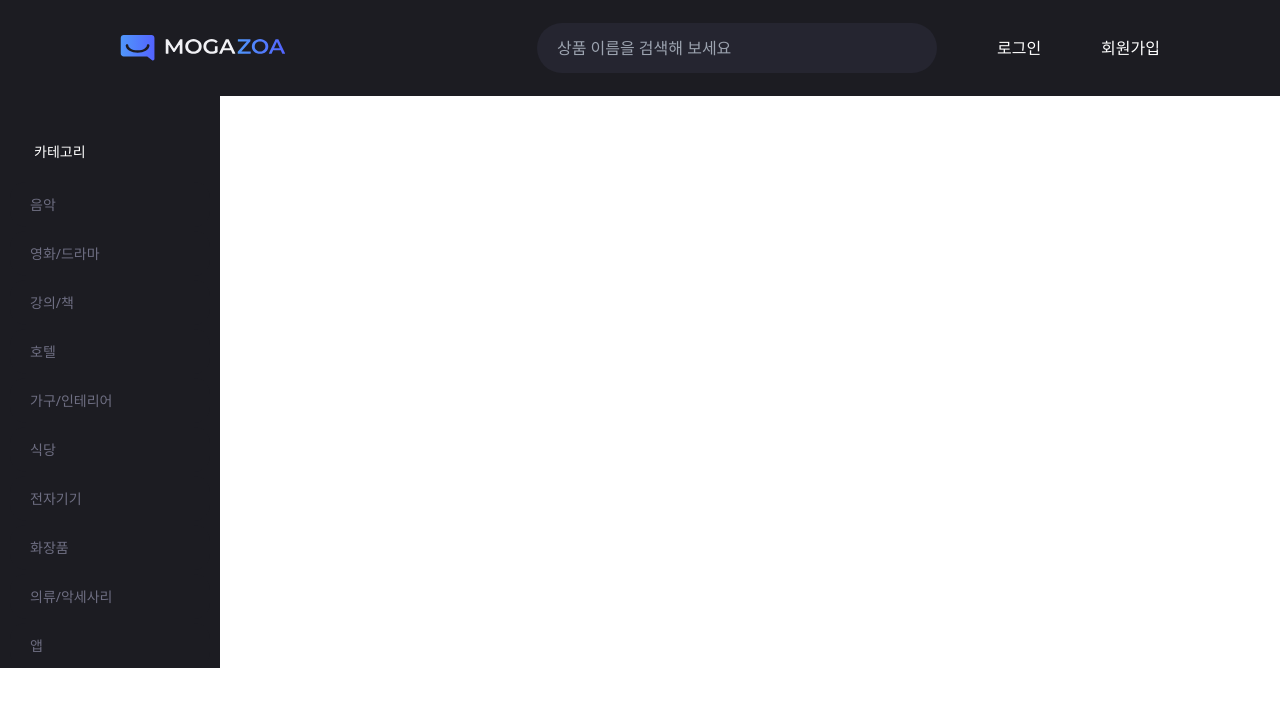
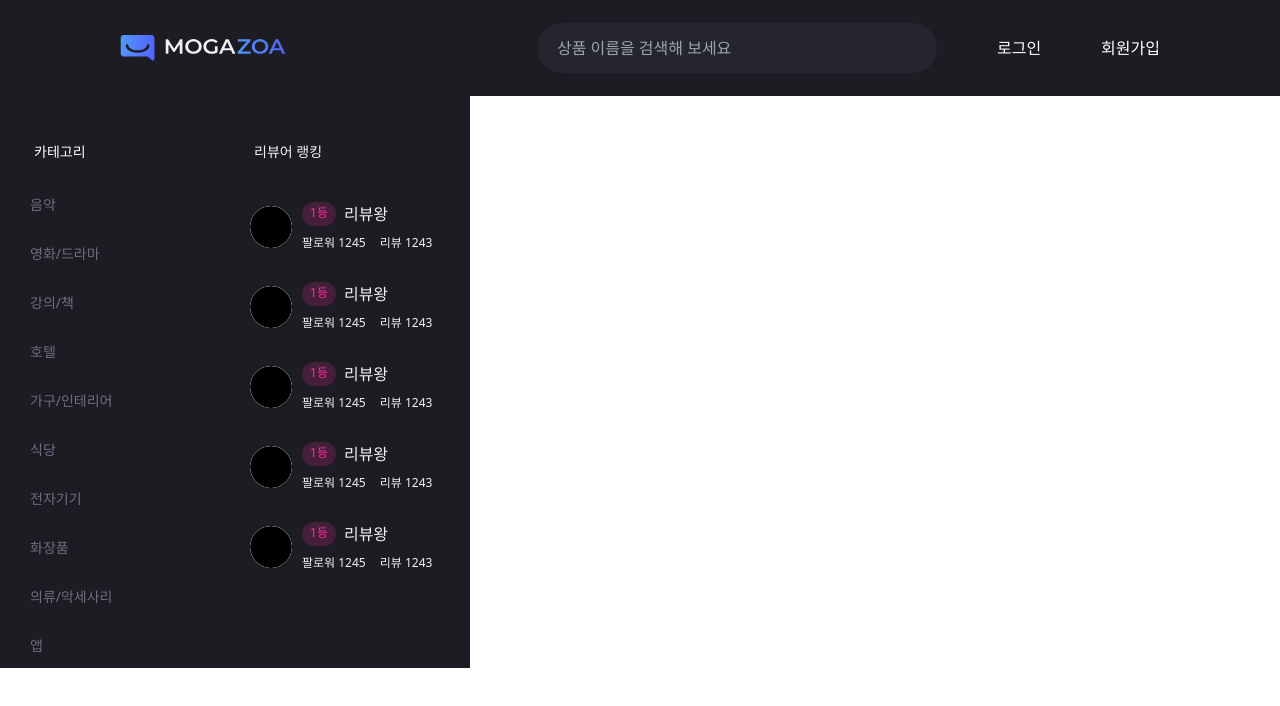
Before and after one commit to Codeit-FE-5-part4-5/Mogazoa, a Next.js app: page / in a window 1280 px wide. Shown: the top 706 px of the page. Built offline with nearby package versions, Linux system fonts and the light colour scheme.

Commit message:
feat : RankingList 컴포넌트 ui 구현

```diff
--- a/src/pages/index.tsx
+++ b/src/pages/index.tsx
@@ -5,7 +5,15 @@ import { Header } from '@/shared/components/header/header';
 export default function Home() {
   return (
     <div>
-      <Header /> <SlideMenu />
+      <Header />
+      <div className="flex flex-row overflow-hidden">
+        <div>
+          <SlideMenu />
+        </div>
+        <div className="overflow-x-auto">
+          <RankingList />
+        </div>
+      </div>
     </div>
   );
 }
--- a/src/shared/components/RankingList/RankingList.tsx
+++ b/src/shared/components/RankingList/RankingList.tsx
@@ -1,7 +1,6 @@
 import RankingCard from '../RankingCard/RankingCard';
-import closed from '@/../../public/close.svg';
 
-export const RankingList = () => {
+export const RankingList: React.FC = () => {
   const mockRanking = {
     img: '/images/Ellipse48.svg',
     alt: '예시2',
@@ -9,5 +8,18 @@ export const RankingList = () => {
     follower: 1245,
     review: 1243,
   };
-  return <RankingCard mockRanking={mockRanking} />;
+  return (
+    <div className="flex w-[810px] flex-col gap-[20px] bg-[#1C1C22] text-[#F1F1F5] md:w-[828px] lg:h-full lg:w-[250px]">
+      <div className="text-[14px] font-normal lg:pb-[20px] lg:pl-[34px] lg:pt-[45px]">
+        리뷰어 랭킹
+      </div>
+      <div className="flex gap-[15px] lg:flex lg:flex-shrink-0 lg:flex-col lg:items-start lg:gap-[30px] lg:px-[30px]">
+        <RankingCard mockRanking={mockRanking} />
+        <RankingCard mockRanking={mockRanking} />
+        <RankingCard mockRanking={mockRanking} />
+        <RankingCard mockRanking={mockRanking} />
+        <RankingCard mockRanking={mockRanking} />
+      </div>
+    </div>
+  );
 };
--- a/src/shared/components/SlideMenu/SlideMenu.tsx
+++ b/src/shared/components/SlideMenu/SlideMenu.tsx
@@ -9,7 +9,7 @@ export const SlideMenu: React.FC = () => {
 
   return (
     <div className="h-full w-[180px] flex-shrink-0 bg-[#1C1C22] text-white md:w-[220px]">
-      <div className="font-Pretendard pb-[20px] pl-[34px] pt-[45px] text-sm font-normal leading-normal text-white">
+      <div className="pb-[20px] pl-[34px] pt-[45px] text-sm font-normal leading-normal text-white">
         카테고리
       </div>
       <ul className="mx-[10px] inline-flex flex-col items-start gap-[4px]">
@@ -27,7 +27,7 @@ export const SlideMenu: React.FC = () => {
         ].map((item, index) => (
           <li
             key={index}
-            className={`font-Pretendard flex h-[45px] w-[160px] items-center gap-[10px] rounded-2xl px-[20px] py-[15px] text-sm font-medium leading-normal md:w-[200px] ${
+            className={`flex h-[45px] w-[160px] cursor-pointer items-center gap-[10px] rounded-2xl px-[20px] py-[15px] text-sm font-medium leading-normal md:w-[200px] ${
               activeItem === index
                 ? 'border-[1px] border-[#353542] bg-[#252530]'
                 : 'bg-[#1C1C22] text-[#6E6E82]'
```
